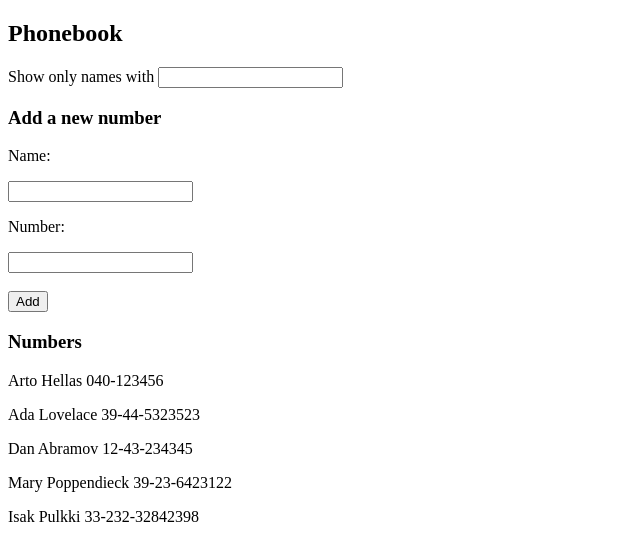
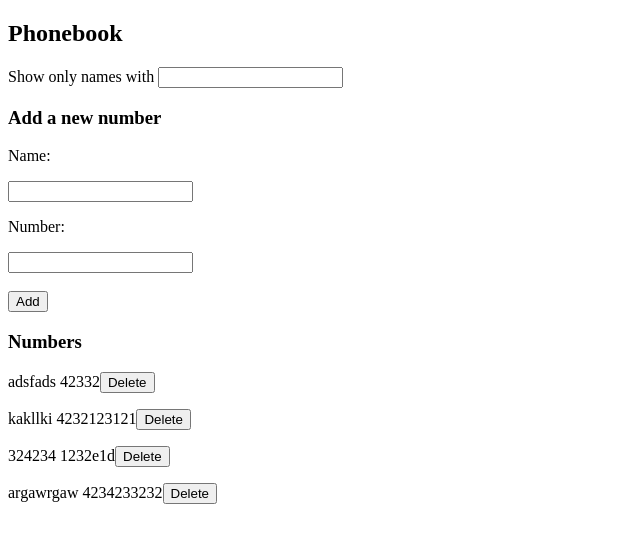
Before and after one commit to isakpulkki/FullStack, a React (Create React App) app in the folder part_2/phonebook/: page / in a window 1280 px wide. Shown: the top 560 px of the page, without its empty margins (0-640 px from the left). Built offline with nearby package versions, Linux system fonts and the light colour scheme; data requests are answered from the project's data file.

Commit message:
Exercises 2.14-2.15.

```diff
--- a/part_2/phonebook/db.json
+++ b/part_2/phonebook/db.json
@@ -1,29 +1,24 @@
 {
   "persons": [
     {
-      "name": "Arto Hellas",
-      "number": "040-123456",
-      "id": "1"
+      "id": "fb10",
+      "name": "adsfads",
+      "number": "42332"
     },
     {
-      "name": "Ada Lovelace",
-      "number": "39-44-5323523",
-      "id": "2"
+      "name": "kakllki",
+      "number": "4232123121",
+      "id": "d062"
     },
     {
-      "name": "Dan Abramov",
-      "number": "12-43-234345",
-      "id": "3"
+      "name": "324234",
+      "number": "1232e1d",
+      "id": "2251"
     },
     {
-      "name": "Mary Poppendieck",
-      "number": "39-23-6423122",
-      "id": "4"
-    },
-    {
-      "id": "e62e",
-      "name": "Isak Pulkki",
-      "number": "33-232-32842398"
+      "id": "43ac",
+      "name": "argawrgaw",
+      "number": "4234233232"
     }
   ]
 }
--- a/part_2/phonebook/src/App.js
+++ b/part_2/phonebook/src/App.js
@@ -9,6 +9,7 @@ const App = () => {
   const [newName, setNewName] = useState("");
   const [newNumber, setNewNumber] = useState("");
   const [filter, setFilter] = useState("");
+
   useEffect(() => {
     personService
       .getAll()
@@ -19,17 +20,29 @@ const App = () => {
 
   const addName = (event) => {
     event.preventDefault();
-
+    const newPerson = { name: newName, number: newNumber }
     if (!persons.some((person) => person.name === newName)) {
-      const person = { name: newName, number: newNumber }
       personService
-    .create(person)
+    .create(newPerson)
     .then(newPerson => {
       setPersons(persons.concat(newPerson));
     })
+
     } else {
-      window.alert(`${newName} is already added to the phonebook.`);
+      const oldPerson = persons.find(person => person.name === newName)
+      personService
+    .update(oldPerson.id, newPerson)
+    .then(updatedPerson => {
+        setPersons(persons.map(person => person.id !== oldPerson.id ? person : updatedPerson))
     }
+    )
+  }
+};
+
+  const removePerson = (personId) => {
+    personService
+    .remove(personId);
+    setPersons(persons.filter(person => person.id !== personId));
   };
 
   const handleNameChange = (event) => {
@@ -56,7 +69,7 @@ const App = () => {
         handleNameChange={handleNameChange}
         handleNumberChange={handleNumberChange}
       ></NewNumber>
-      <Numbers personsToShow={personsToShow}></Numbers>
+      <Numbers personsToShow={personsToShow} removePerson={removePerson}></Numbers>
     </div>
   );
 };
--- a/part_2/phonebook/src/components/Numbers.js
+++ b/part_2/phonebook/src/components/Numbers.js
@@ -5,6 +5,7 @@ const Numbers = (props) => {
       {props.personsToShow.map((person) => (
         <p key={person.id}>
           {person.name} {person.number}
+        <button type="button" onClick={() => props.removePerson(person.id)}>Delete</button>
         </p>
       ))}
     </div>
--- a/part_2/phonebook/src/services/persons.js
+++ b/part_2/phonebook/src/services/persons.js
@@ -6,12 +6,23 @@ const getAll = () => {
     return request.then(response => response.data)
   }
 
-  const create = newObject => {
-    const request = axios.post(baseUrl, newObject)
+  const create = newPerson => {
+    const request = axios.post(baseUrl, newPerson)
     return request.then(response => response.data)
+  }
+
+  const update = (id, updatedPerson) => {
+    const request = axios.put(`${baseUrl}/${id}`, updatedPerson)
+    return request.then(response => response.data)
+  }
+
+  const remove = (personId) => {
+    axios.delete(`${baseUrl}/${personId}`)
   }
 
   export default {
     getAll: getAll,
-    create: create
+    create: create,
+    update: update,
+    remove: remove
   }
```
